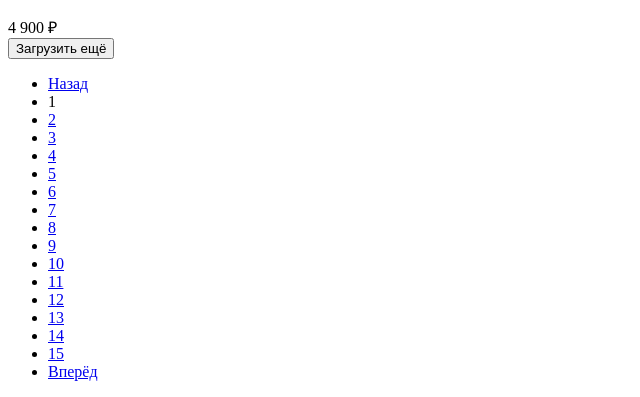
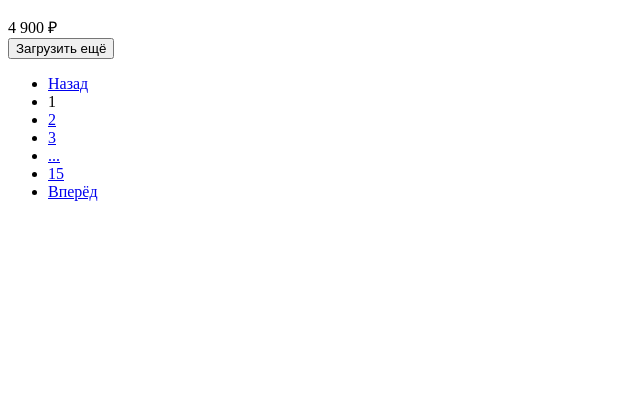
Before and after one commit to Alice2410/1845749-device-32, a plain HTML site: page catalog.html in a window 1280 px wide. Shown: the part 1430-1827 px from the top of the page, without its empty margins (0-640 px from the left). After the commit the page ends 1647 px from the top, so only its background shows below. Drawn offline with Linux system fonts and the light colour scheme.

Commit message:
Исправленная внутренняя страница
Убирает href из li и лишние ссылки в пагинации

```diff
--- a/catalog.html
+++ b/catalog.html
@@ -78,13 +78,13 @@
     <main class="main-inner">
         <header class="inner-header">
             <h2 class="inner-header-title">Моноподы для селфи</h2>
-    <!--Хлебные крошки-->
+<!--Хлебные крошки-->
             <ul class="breadcrumbs">
                 <li class="breadcrumbs-item">
                   <a class="breadcrumbs-link" href="index.html">Главная</a>
                 </li>
-                <li class="breadcrumbs-item" href="#">
-                  <a class="breadcrumbs-link">Каталог товаров</a>
+                <li class="breadcrumbs-item">
+                  <a class="breadcrumbs-link" href="#">Каталог товаров</a>
                 </li>
                 <li class="breadcrumbs-item">
                     <a class="breadcrumbs-link">Моноподы для селфи</a>
@@ -246,37 +246,7 @@
                     <a class="pagination-link" href="#">3</a>
                 </li>
                 <li class="pagination-item">
-                    <a class="pagination-link visually-hidden" href="#">4</a>
-                </li>
-                <li class="pagination-item">
-                    <a class="pagination-link visually-hidden" href="#">5</a>
-                </li>
-                <li class="pagination-item">
-                    <a class="pagination-link visually-hidden" href="#">6</a>
-                </li>
-                <li class="pagination-item">
-                    <a class="pagination-link visually-hidden" href="#">7</a>
-                </li>
-                <li class="pagination-item">
-                    <a class="pagination-link visually-hidden" href="#">8</a>
-                </li>
-                <li class="pagination-item">
-                    <a class="pagination-link visually-hidden" href="#">9</a>
-                </li>
-                <li class="pagination-item">
-                    <a class="pagination-link visually-hidden" href="#">10</a>
-                </li>
-                <li class="pagination-item">
-                    <a class="pagination-link visually-hidden" href="#">11</a>
-                </li>
-                <li class="pagination-item">
-                    <a class="pagination-link visually-hidden" href="#">12</a>
-                </li>
-                <li class="pagination-item">
-                    <a class="pagination-link visually-hidden" href="#">13</a>
-                </li>
-                <li class="pagination-item">
-                    <a class="pagination-link visually-hidden" href="#">14</a>
+                    <a class="pagination-link" href="#">...</a>
                 </li>
                 <li class="pagination-item">
                     <a class="pagination-link" href="#">15</a>
```
